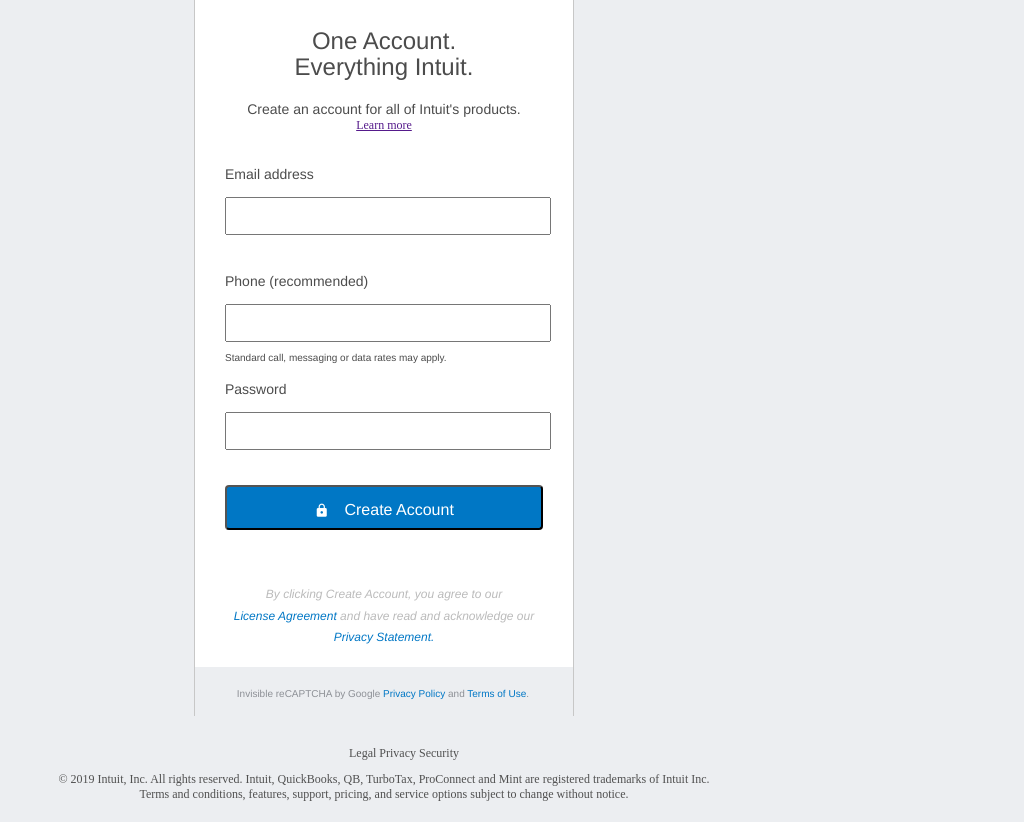
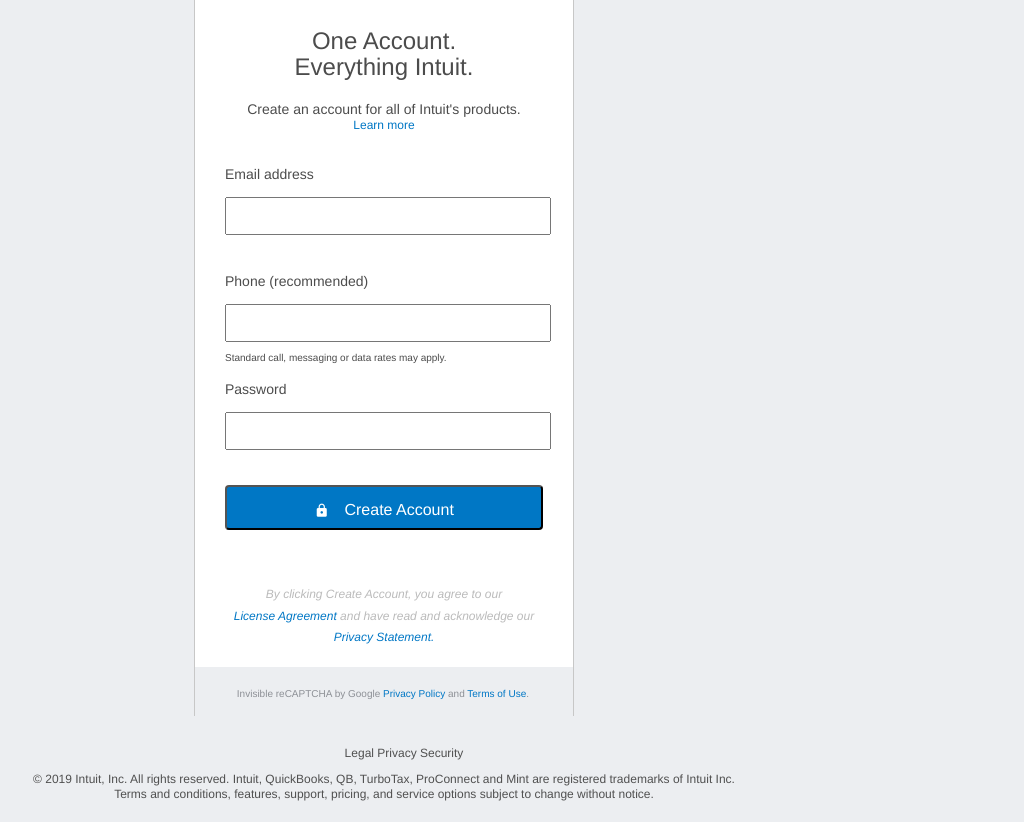
Before and after one commit to misselliev/mintClone-microverse, a plain HTML site: page index.html in a window 1280 px wide. Shown: the part 175-997 px from the top of the page, without its empty margins (256-1280 px from the left). Drawn offline with Linux system fonts and the light colour scheme; a script that the page names is missing.

Commit message:
fixed link in header and footer style

```diff
--- a/css/styles.css
+++ b/css/styles.css
@@ -123,6 +123,16 @@ div, #create-text {
   text-align: center;
 }
 
+.learn-more a{
+  text-decoration: none;
+  color: #0077C5 !important;
+  /* font-size: 12px; */
+}
+
+.learn-more a:hover{
+text-decoration: underline;
+}
+
 .link-deco ul li {
   text-decoration: none;
   color: #505050 !important;
--- a/index.html
+++ b/index.html
@@ -42,7 +42,7 @@
       <div id="create-text" class="font-style">
         Create an account for all of Intuit's products.
       </div>
-      <div id="learn-more" style="text-decoration: none; color: #0077C5; font-size: 12px;">
+      <div class="learn-more font-style letter-size">
         <a href="">Learn more</a>
       </div>
     </div>
@@ -82,14 +82,14 @@
       </div>
     </form>
   </div>
-  <footer class="letter-size">
+  <footer class="font-style letter-size">
     <div class="link-deco letter-size" style="text-decoration: none">
       <ul>
         <li>Legal</li>
         <li>Privacy</li>
         <li>Security</li>
       </ul>
-      <div class="copyright letter-size">© 2019 Intuit, Inc. All rights reserved. Intuit, QuickBooks, QB, TurboTax,
+      <div class="copyright font-style letter-size">© 2019 Intuit, Inc. All rights reserved. Intuit, QuickBooks, QB, TurboTax,
         ProConnect
         and Mint are
         registered
```
